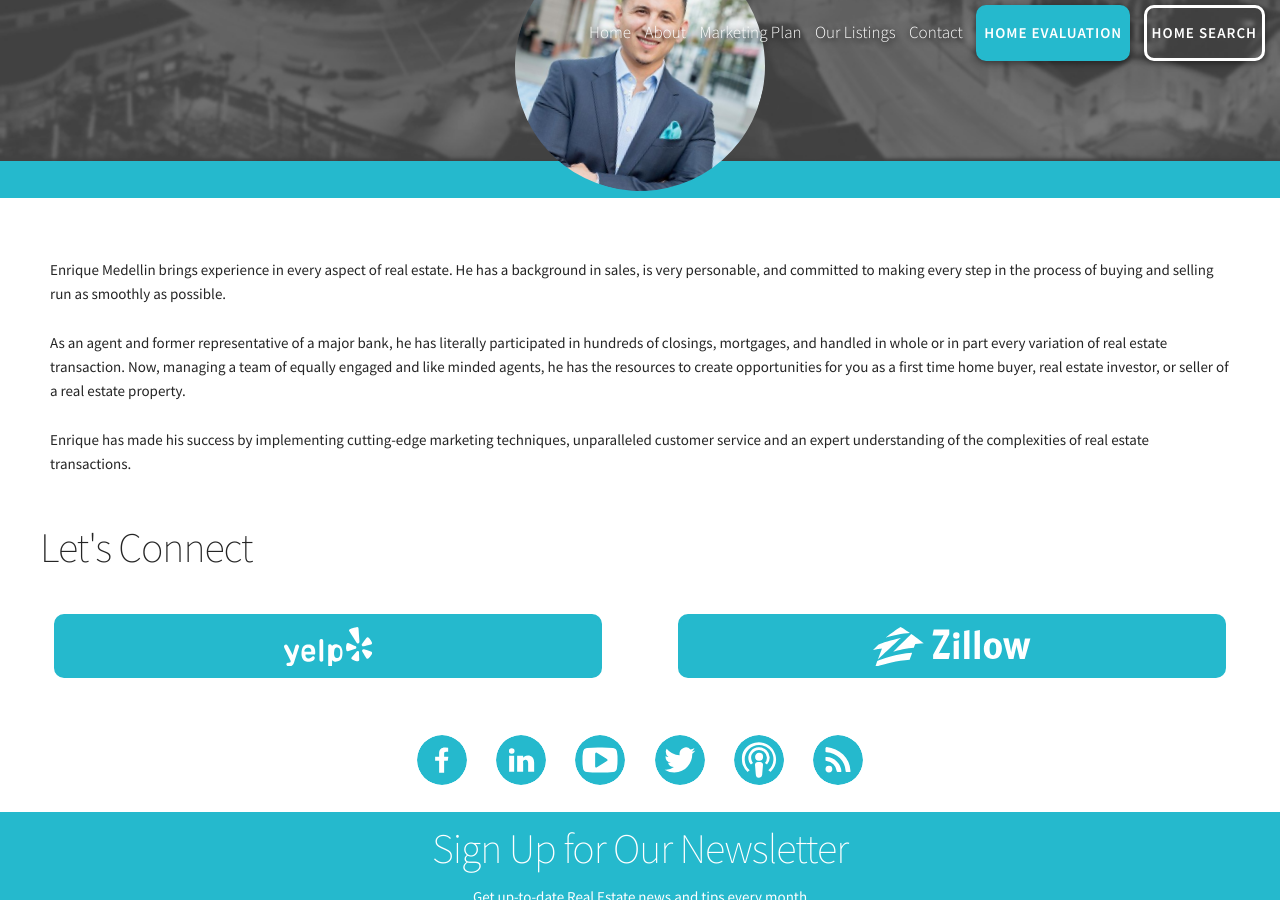
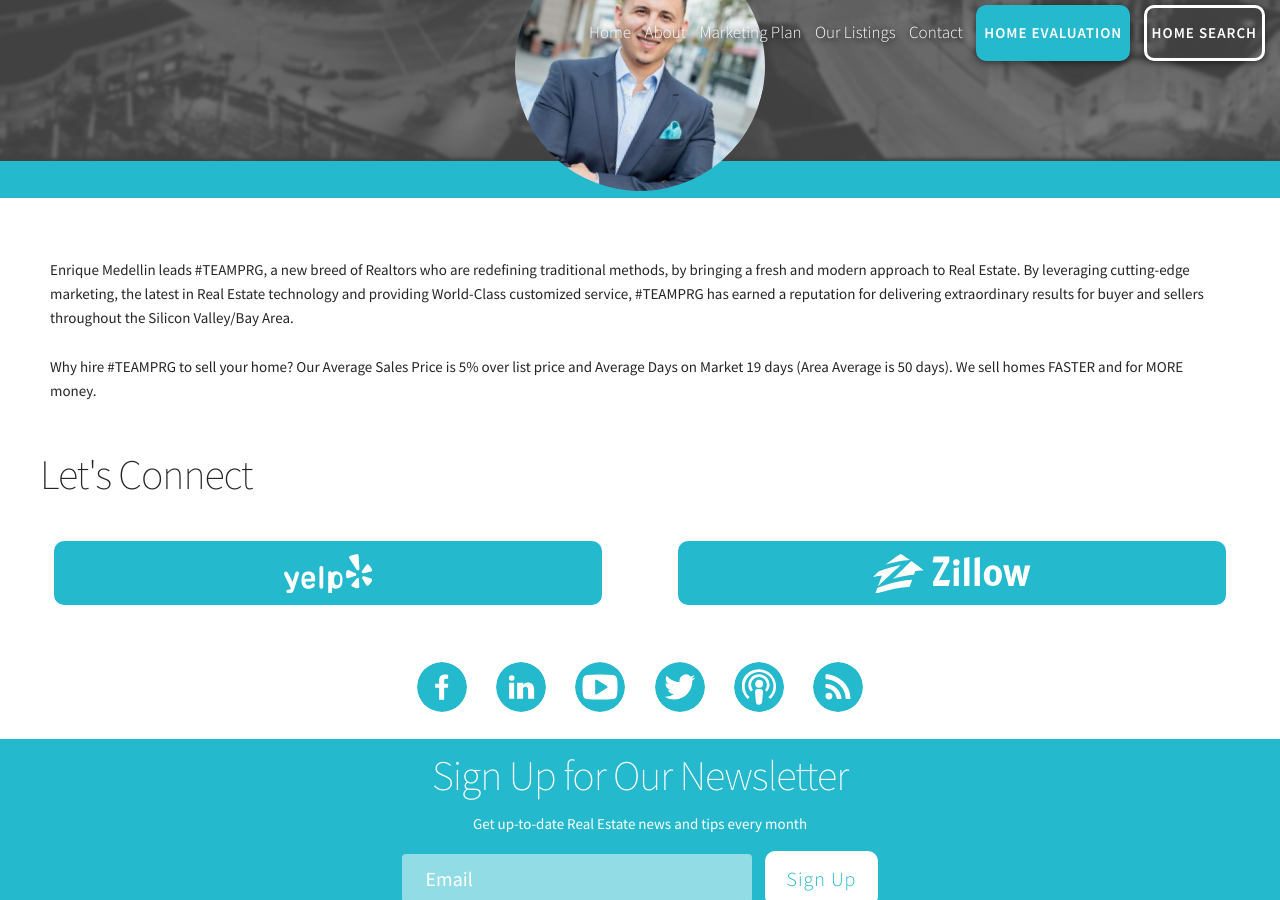
Before and after one commit to Vyralmarketing/Escrow, a Jekyll site: the page built from about.md, in a window 1280 px wide and 900 px high, scrolled down 372 px. Built offline with Jekyll 4.4.1, drawn with Linux system fonts in a browser that asks for light colours.

Commit message:
Updated '/about.md' via CloudCannon

```diff
--- a/about.md
+++ b/about.md
@@ -5,8 +5,6 @@ permalink: /about/
 in_nav: true
 ---
 
-Enrique Medellin brings experience in every aspect of real estate. He has a background in sales, is very personable, and committed to making every step in the process of buying and selling run as smoothly as possible.
+Enrique Medellin leads #TEAMPRG, a new breed  of Realtors who are redefining traditional methods, by bringing a fresh and modern approach to Real Estate. By leveraging cutting-edge marketing, the latest in Real Estate technology and providing World-Class customized service, #TEAMPRG has earned a reputation for delivering extraordinary results for buyer and sellers throughout the Silicon Valley/Bay Area.
 
-As an agent and former representative of a major bank, he has literally participated in hundreds of closings, mortgages, and handled in whole or in part every variation of real estate transaction. Now, managing a team of equally engaged and like minded agents, he has the resources to create opportunities for you as a first time home buyer, real estate investor, or seller of a real estate property.
-
-Enrique has made his success by implementing cutting-edge marketing techniques, unparalleled customer service and an expert understanding of the complexities of real estate transactions.
+Why hire #TEAMPRG to sell your home? Our Average Sales Price is 5% over list price and Average Days on Market 19 days (Area Average is 50 days). We sell homes FASTER and for MORE money.
```
